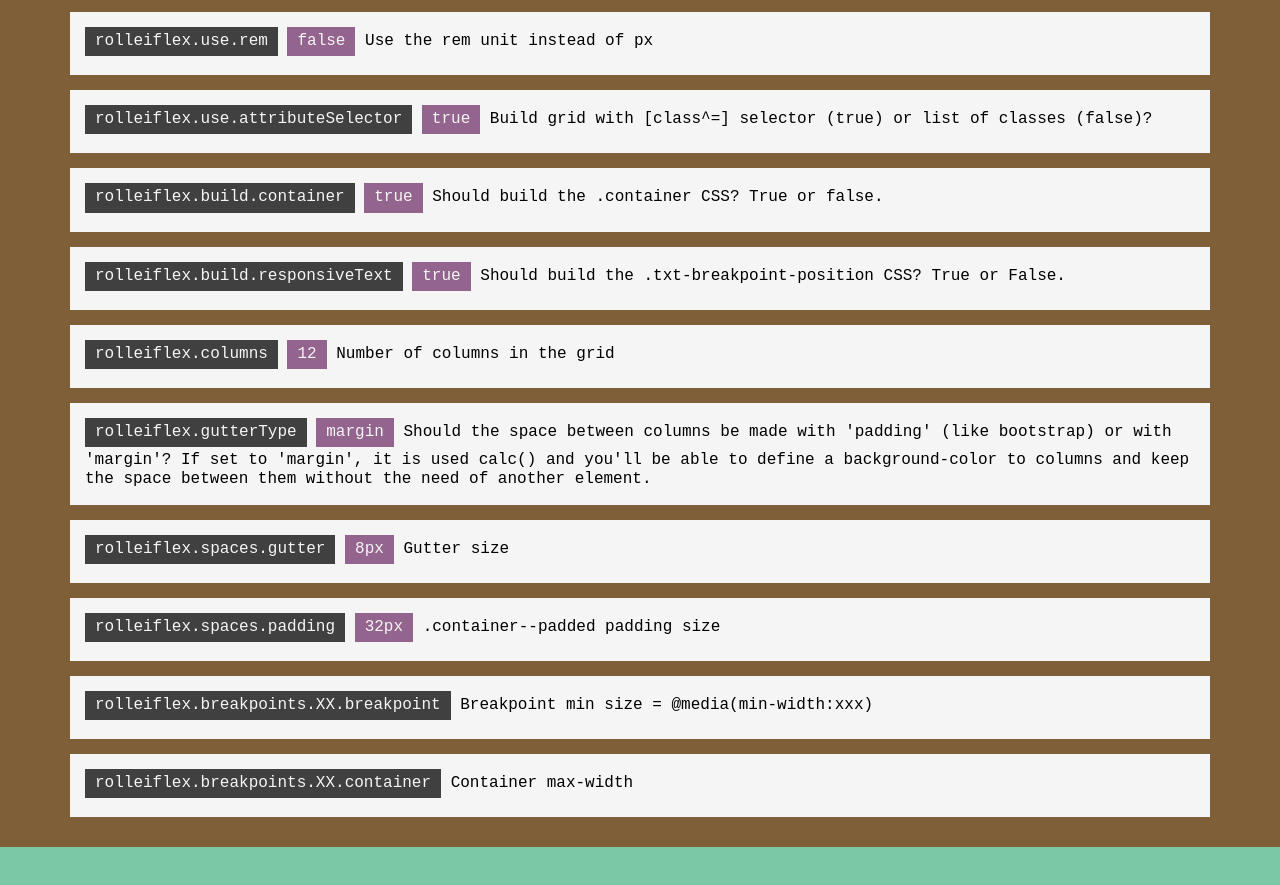
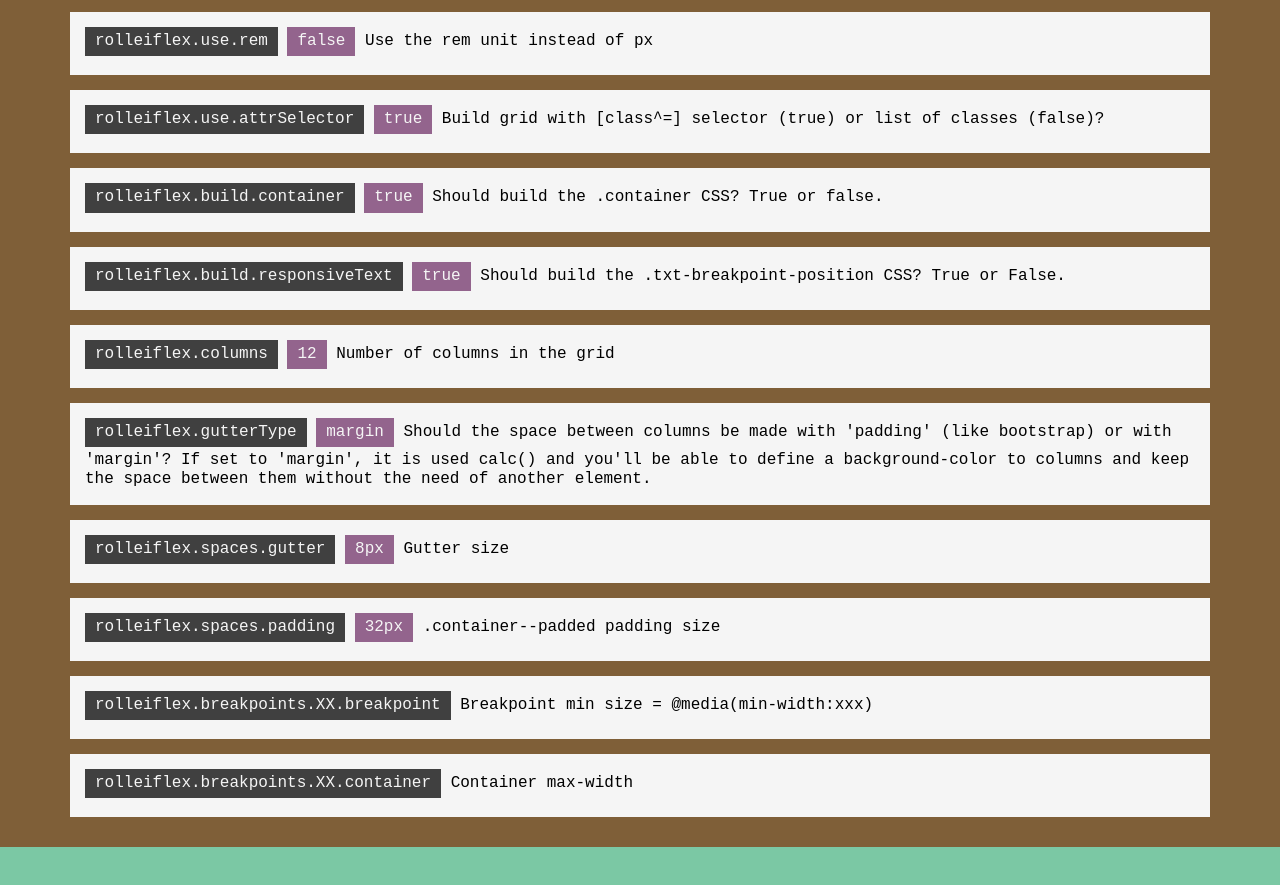
Before and after one commit to kaisermann/rolleiflex, a website: page index.html in a window 1280 px wide. Shown: the part 7266-8151 px from the top of the page. Drawn offline with Linux system fonts and the light colour scheme.

```diff
--- a/index.html
+++ b/index.html
@@ -705,7 +705,7 @@
 					</div>
 
 					<div class="config__attr">
-						<span class="config__attr-name">rolleiflex.use.attributeSelector</span> <span class="config__attr-default">true</span> Build grid with [class^=] selector (true) or list of classes (false)?
+						<span class="config__attr-name">rolleiflex.use.attrSelector</span> <span class="config__attr-default">true</span> Build grid with [class^=] selector (true) or list of classes (false)?
 					</div>
 
 
```
